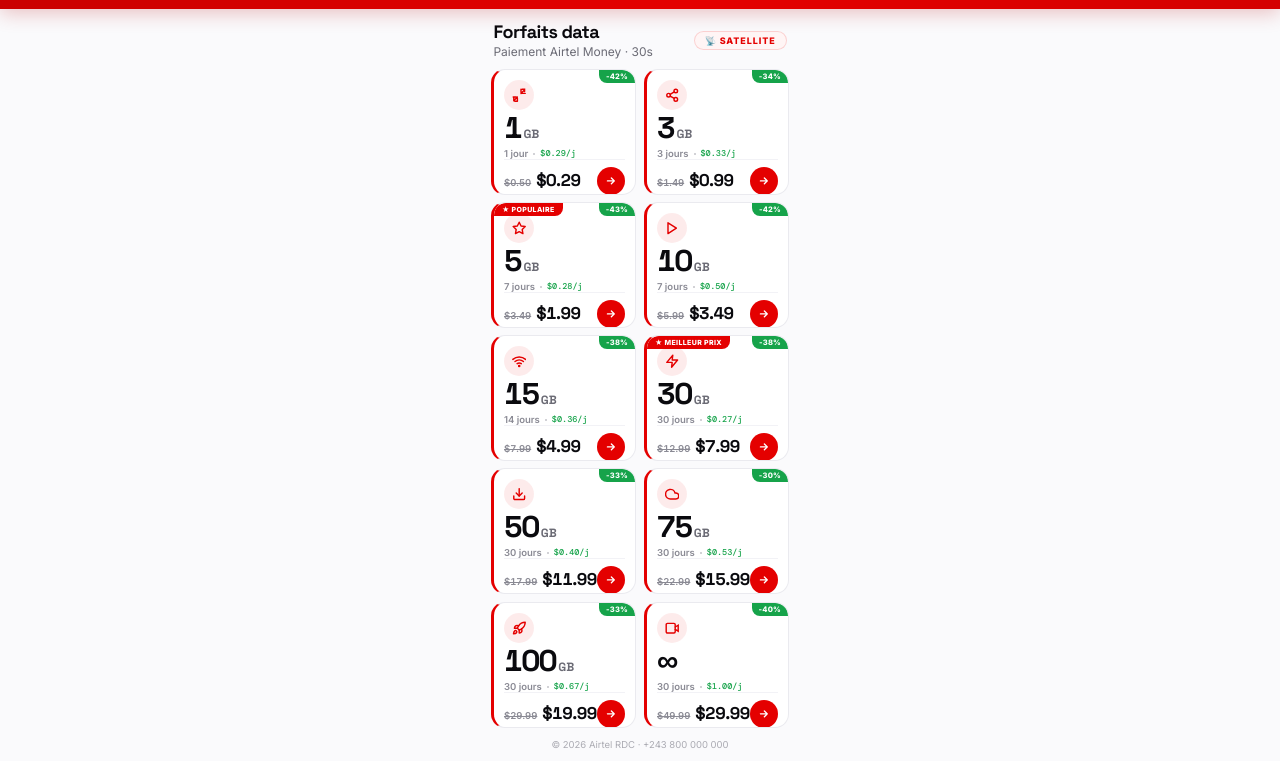
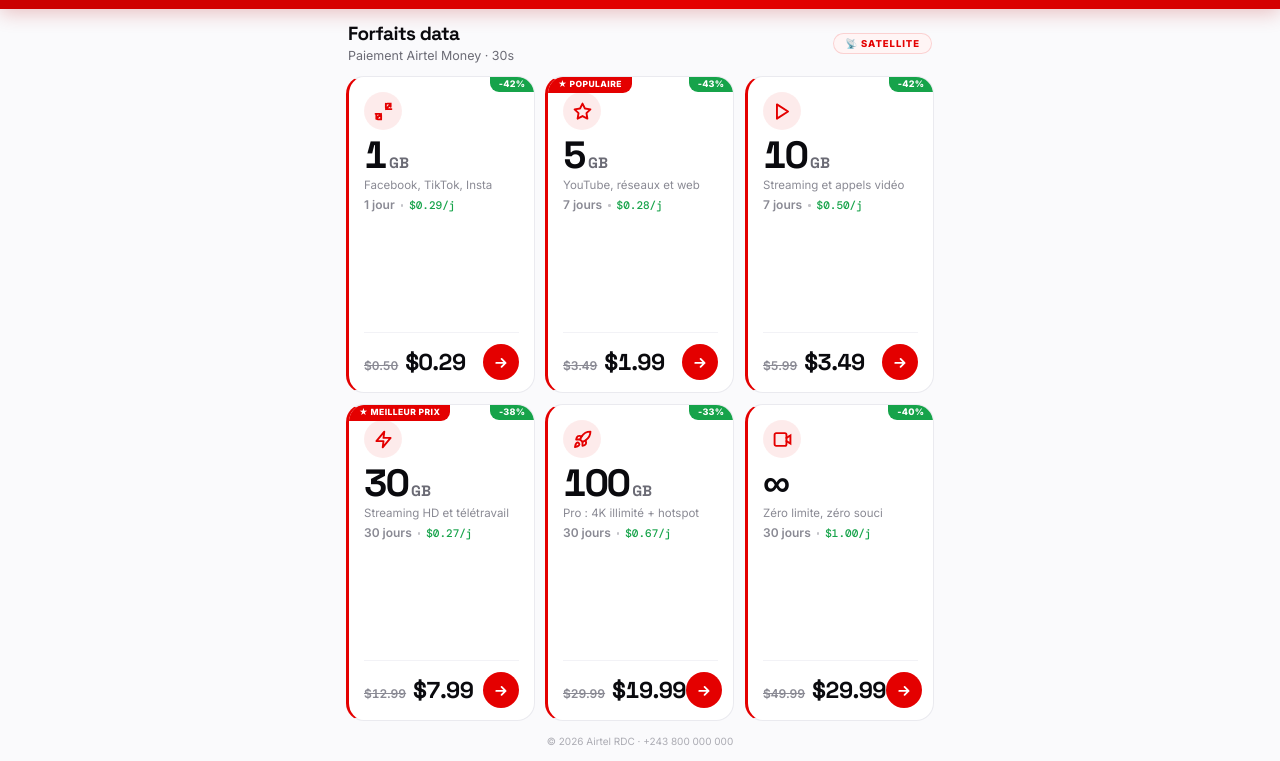
Before and after one commit to Masterkartel/airtelcongo-starlink, a plain HTML site: page index.html in a window 1280 px wide. Shown: the part 39-800 px from the top of the page. Drawn offline with nearby package versions, Linux system fonts and the light colour scheme.

Commit message:
Update index.html

```diff
--- a/index.html
+++ b/index.html
@@ -110,8 +110,8 @@ img,svg{display:block;max-width:100%}
 /* MAIN CONTENT — fills viewport below nav */
 .main{
   flex:1;min-height:0;display:flex;flex-direction:column;
-  padding:clamp(8px,2vw,14px) clamp(8px,2.5vw,14px) max(8px,var(--safe-b));
-  gap:clamp(6px,1.5vw,10px);
+  padding:clamp(10px,2.4vw,16px) clamp(10px,2.6vw,16px) max(10px,var(--safe-b));
+  gap:clamp(8px,1.8vw,12px);
   animation:pg-in .35s var(--ease) both;
   overflow:hidden;
 }
@@ -121,33 +121,33 @@ img,svg{display:block;max-width:100%}
   flex-shrink:0;display:flex;align-items:center;justify-content:space-between;gap:8px;
   padding:0 2px;
 }
-.header-left{display:flex;flex-direction:column;gap:1px}
-.header-title{font-family:var(--font-display);font-size:clamp(15px,4vw,18px);font-weight:700;letter-spacing:-.03em;color:var(--ink);line-height:1.2}
-.header-sub{font-size:clamp(10px,2.7vw,12px);color:var(--ink-3);line-height:1.3}
+.header-left{display:flex;flex-direction:column;gap:2px}
+.header-title{font-family:var(--font-display);font-size:clamp(16px,4.2vw,19px);font-weight:700;letter-spacing:-.03em;color:var(--ink);line-height:1.2}
+.header-sub{font-size:clamp(10.5px,2.8vw,12.5px);color:var(--ink-3);line-height:1.3}
 .header-badge{
   display:inline-flex;align-items:center;gap:5px;
-  padding:4px 10px;background:var(--red-soft);border:1px solid rgba(228,0,0,.15);
-  border-radius:999px;font-size:9px;font-weight:800;letter-spacing:.1em;text-transform:uppercase;
+  padding:5px 11px;background:var(--red-soft);border:1px solid rgba(228,0,0,.15);
+  border-radius:999px;font-size:9.5px;font-weight:800;letter-spacing:.1em;text-transform:uppercase;
   color:var(--red);line-height:1;flex-shrink:0;white-space:nowrap;
 }
 
-/* ═══ PLAN GRID ═══ */
+/* ═══ PLAN GRID — 6 cards, 2 cols × 3 rows ═══ */
 .plans{
   flex:1;min-height:0;
   display:grid;grid-template-columns:repeat(2,1fr);
-  grid-template-rows:repeat(5,1fr);
-  gap:clamp(4px,1vw,6px);
+  grid-template-rows:repeat(3,1fr);
+  gap:clamp(6px,1.6vw,10px);
   overflow:hidden;
 }
 
-/* ── card shell — uniform styling for every card ── */
+/* ── card shell — uniform, roomy ── */
 .plan-card{
   position:relative;
   background:#fff;
   border:1px solid var(--line);
-  border-left:3px solid var(--red);
-  border-radius:clamp(12px,3vw,14px);
-  padding:clamp(8px,2vw,10px) clamp(8px,2vw,10px) clamp(6px,1.5vw,8px);
+  border-left:3.5px solid var(--red);
+  border-radius:clamp(14px,3.4vw,18px);
+  padding:clamp(11px,2.6vw,15px) clamp(11px,2.6vw,15px) clamp(9px,2.2vw,12px);
   display:flex;flex-direction:column;
   text-align:left;cursor:pointer;
   transition:border-color .15s,transform .1s var(--spring),box-shadow .15s;
@@ -155,55 +155,55 @@ img,svg{display:block;max-width:100%}
 }
 .plan-card:active{transform:scale(.975)}
 
-/* ── icon circle — uniform ── */
+/* ── icon circle ── */
 .plan-icon-circle{
-  width:clamp(26px,6.5vw,30px);height:clamp(26px,6.5vw,30px);
+  width:clamp(30px,7vw,38px);height:clamp(30px,7vw,38px);
   border-radius:50%;
   display:grid;place-items:center;
   flex-shrink:0;
-  margin-bottom:clamp(2px,.5vw,3px);
+  margin-bottom:clamp(4px,.9vw,6px);
   background:rgba(228,0,0,.08);
   color:var(--red);
 }
-.plan-icon-circle svg{width:48%;height:48%}
+.plan-icon-circle svg{width:50%;height:50%}
 
 /* ── hero data ── */
 .plan-hero{
-  display:flex;align-items:baseline;gap:clamp(1px,.3vw,2px);
+  display:flex;align-items:baseline;gap:clamp(2px,.5vw,3px);
 }
 .plan-data{
   font-family:var(--font-display);
-  font-size:clamp(24px,6.2vw,30px);font-weight:800;
+  font-size:clamp(28px,7.4vw,38px);font-weight:800;
   letter-spacing:-.04em;line-height:1;color:var(--ink);
   font-feature-settings:'tnum';
 }
 .plan-unit{
   font-family:var(--font-display);
-  font-size:clamp(10px,2.5vw,12px);font-weight:700;
+  font-size:clamp(12px,3vw,15px);font-weight:700;
   color:var(--ink-3);letter-spacing:0;line-height:1;
 }
 
 /* ── short description ── */
 .plan-desc{
-  font-size:clamp(7.5px,1.9vw,9px);font-weight:500;
-  color:var(--ink-4);line-height:1.2;
+  font-size:clamp(9.5px,2.4vw,11.5px);font-weight:500;
+  color:var(--ink-4);line-height:1.25;
   white-space:nowrap;overflow:hidden;text-overflow:ellipsis;
-  margin:clamp(1px,.3vw,2px) 0 0;
+  margin:clamp(3px,.7vw,4px) 0 0;
 }
 
 /* ── validity + per-day ── */
 .plan-val-line{
-  display:flex;align-items:center;gap:clamp(3px,.8vw,5px);
-  margin:clamp(3px,.7vw,4px) 0 0;
+  display:flex;align-items:center;gap:clamp(4px,1vw,6px);
+  margin:clamp(5px,1.1vw,7px) 0 0;
 }
 .plan-validity{
-  font-size:clamp(8px,2vw,9.5px);font-weight:600;
+  font-size:clamp(10px,2.5vw,12px);font-weight:600;
   color:var(--ink-4);line-height:1;
 }
-.plan-dot{width:2px;height:2px;border-radius:50%;background:var(--ink-4);flex-shrink:0;opacity:.5}
+.plan-dot{width:2.5px;height:2.5px;border-radius:50%;background:var(--ink-4);flex-shrink:0;opacity:.5}
 .plan-perday{
   font-family:var(--font-mono);
-  font-size:clamp(7px,1.8vw,8.5px);font-weight:500;
+  font-size:clamp(9px,2.3vw,11px);font-weight:500;
   color:var(--ok);line-height:1;
   font-feature-settings:'tnum';
 }
@@ -218,49 +218,49 @@ img,svg{display:block;max-width:100%}
 /* ── price bar ── */
 .plan-price-bar{
   display:flex;align-items:center;justify-content:space-between;
-  padding-top:clamp(5px,1.2vw,7px);
+  padding-top:clamp(8px,1.9vw,11px);
 }
-.plan-price-left{display:flex;align-items:baseline;gap:clamp(3px,.8vw,5px)}
+.plan-price-left{display:flex;align-items:baseline;gap:clamp(5px,1.2vw,7px)}
 .plan-was{
-  font-size:clamp(8px,2vw,9.5px);font-weight:600;
+  font-size:clamp(10px,2.5vw,12px);font-weight:600;
   color:var(--ink-4);text-decoration:line-through;
   font-feature-settings:'tnum';line-height:1;
 }
 .plan-price{
   font-family:var(--font-display);
-  font-size:clamp(14px,3.5vw,17px);font-weight:800;
+  font-size:clamp(19px,4.8vw,23px);font-weight:800;
   letter-spacing:-.03em;color:var(--ink);line-height:1;
   font-feature-settings:'tnum';
 }
 
-/* CTA arrow — compact, uniform */
+/* CTA arrow */
 .plan-cta{
-  width:clamp(24px,6vw,28px);height:clamp(24px,6vw,28px);
+  width:clamp(30px,7.4vw,36px);height:clamp(30px,7.4vw,36px);
   border-radius:50%;flex-shrink:0;
   display:grid;place-items:center;
   background:var(--red);
   transition:background .12s,transform .12s var(--spring);
 }
-.plan-cta svg{width:42%;height:42%;color:#fff}
+.plan-cta svg{width:44%;height:44%;color:#fff}
 .plan-card:active .plan-cta{transform:scale(.9)}
 
 /* savings badge */
 .plan-save{
   position:absolute;top:0;right:0;
-  padding:1.5px clamp(5px,1.3vw,7px) 2px;
+  padding:2px clamp(7px,1.7vw,9px) 2.5px;
   background:var(--ok);color:#fff;
-  font-size:clamp(6.5px,1.6vw,7.5px);font-weight:800;letter-spacing:.03em;
-  border-radius:0 clamp(10px,2.5vw,12px) 0 clamp(6px,1.5vw,8px);
+  font-size:clamp(7.5px,1.9vw,9px);font-weight:800;letter-spacing:.03em;
+  border-radius:0 clamp(11px,2.7vw,14px) 0 clamp(7px,1.7vw,9px);
   line-height:1.2;
 }
 
 /* popular label */
 .plan-pop-label{
   position:absolute;top:0;left:0;
-  padding:1.5px clamp(6px,1.5vw,8px) 2px;
+  padding:2px clamp(8px,1.9vw,10px) 2.5px;
   background:var(--red);color:#fff;
-  font-size:clamp(6px,1.5vw,7px);font-weight:800;letter-spacing:.05em;text-transform:uppercase;
-  border-radius:clamp(10px,2.5vw,12px) 0 clamp(6px,1.5vw,8px) 0;
+  font-size:clamp(7px,1.7vw,8.5px);font-weight:800;letter-spacing:.05em;text-transform:uppercase;
+  border-radius:clamp(11px,2.7vw,14px) 0 clamp(7px,1.7vw,9px) 0;
   line-height:1.3;
 }
 
@@ -274,8 +274,8 @@ img,svg{display:block;max-width:100%}
 /* FOOTER INLINE */
 .footer-inline{
   flex-shrink:0;text-align:center;
-  font-size:clamp(8px,2vw,9.5px);color:var(--ink-4);line-height:1.2;
-  padding:1px 0;opacity:.7;
+  font-size:clamp(8.5px,2.1vw,10px);color:var(--ink-4);line-height:1.2;
+  padding:2px 0;opacity:.7;
 }
 
 /* ═══ SHEET ═══ */
@@ -377,40 +377,42 @@ img,svg{display:block;max-width:100%}
 
 html,*{-webkit-text-size-adjust:100%!important;text-size-adjust:100%!important}
 
-/* Shorter screens */
+/* Shorter screens — softened now that we have only 3 rows */
 @media(max-height:640px){
-  .nav{height:calc(42px + var(--safe-t))}
-  .nav-logo{height:18px}
-  .header-title{font-size:13px}
-  .plan-card{padding:6px 7px 5px;border-radius:9px}
-  .plan-data{font-size:20px}
-  .plan-unit{font-size:9px}
-  .plan-price{font-size:12px}
-  .plan-was{font-size:7px}
-  .plan-save{font-size:5.5px;padding:1px 4px}
-  .plan-pop-label{font-size:5px;padding:1px 5px}
-  .plans{gap:3px}
-  .plan-validity{font-size:7px}
-  .plan-perday{font-size:6.5px}
-  .plan-desc{font-size:6.5px}
-  .plan-cta{width:18px;height:18px}
-  .plan-icon-circle{width:20px;height:20px}
-  .plan-val-line{margin:2px 0 0}
-  .plan-price-bar{padding-top:3px}
-  .sh-view#viewPhone{gap:10px}
+  .nav{height:calc(44px + var(--safe-t))}
+  .nav-logo{height:20px}
+  .main{padding:8px 10px max(8px,var(--safe-b));gap:6px}
+  .header-title{font-size:14px}
+  .header-sub{font-size:10px}
+  .plans{gap:5px}
+  .plan-card{padding:8px 9px 7px;border-radius:11px;border-left-width:3px}
+  .plan-icon-circle{width:26px;height:26px;margin-bottom:3px}
+  .plan-data{font-size:24px}
+  .plan-unit{font-size:10px}
+  .plan-desc{font-size:8px;margin-top:2px}
+  .plan-val-line{margin-top:3px}
+  .plan-validity{font-size:8.5px}
+  .plan-perday{font-size:7.5px}
+  .plan-price-bar{padding-top:6px}
+  .plan-was{font-size:8.5px}
+  .plan-price{font-size:16px}
+  .plan-cta{width:26px;height:26px}
+  .plan-save{font-size:6.5px;padding:1.5px 6px 2px}
+  .plan-pop-label{font-size:6px;padding:1.5px 7px 2px}
   .sh-phone-hint{display:none}
 }
 @media(max-width:360px){
   .main{padding:6px 6px max(6px,var(--safe-b))}
   .plans{gap:4px}
-  .plan-card{padding:6px 7px 5px}
+  .plan-card{padding:8px 8px 6px}
 }
 @media(min-width:430px){
-  .main{padding:12px 14px max(10px,var(--safe-b))}
-  .plans{gap:7px}
+  .main{padding:14px 16px max(12px,var(--safe-b))}
+  .plans{gap:10px}
 }
 @media(min-width:600px){
-  .main{max-width:560px;margin-inline:auto}
+  .main{max-width:620px;margin-inline:auto}
+  .plans{grid-template-columns:repeat(3,1fr);grid-template-rows:repeat(2,1fr)}
 }
 </style>
 </head>
@@ -529,7 +531,7 @@ html,*{-webkit-text-size-adjust:100%!important;text-size-adjust:100%!important}
 <script>
 'use strict';
 
-/* ═══ PLANS DATA ═══ */
+/* ═══ PLANS DATA — 6 curés, 2 cols × 3 rows ═══ */
 var PLANS = [
   {
     id:'d3', name:'1 GB', validity:'1 jour', days:1, price:'$0.29', wasPrice:'$0.50',
@@ -537,13 +539,6 @@ var PLANS = [
     desc:'Facebook, TikTok, Insta',
     fullDesc:'1 GB pour une journée bien remplie : réseaux sociaux, messagerie, navigation web et emails sans compter.',
     includes:['1 GB de données','Facebook, Instagram, TikTok','Navigation web','Valable 24 heures']
-  },
-  {
-    id:'d4', name:'3 GB', validity:'3 jours', days:3, price:'$0.99', wasPrice:'$1.49',
-    tag:'Weekend', icon:'share',
-    desc:'Réseaux sociaux et musique',
-    fullDesc:'3 GB pour un weekend connecté : réseaux sociaux, messagerie et navigation web pendant 3 jours.',
-    includes:['3 GB de données','Réseaux sociaux','Navigation web','Valable 3 jours']
   },
   {
     id:'d5', name:'5 GB', validity:'7 jours', days:7, price:'$1.99', wasPrice:'$3.49',
@@ -560,32 +555,11 @@ var PLANS = [
     includes:['10 GB de données','Streaming vidéo HD','Appels vidéo WhatsApp','Valable 7 jours']
   },
   {
-    id:'d7', name:'15 GB', validity:'14 jours', days:14, price:'$4.99', wasPrice:'$7.99',
-    tag:'Bi-hebdo', icon:'wifi',
-    desc:'HD, appels et navigation',
-    fullDesc:'15 GB pour deux semaines : streaming, appels vidéo et navigation confortable sans interruption.',
-    includes:['15 GB de données','Streaming vidéo','Appels vidéo','Valable 14 jours']
-  },
-  {
     id:'d8', name:'30 GB', validity:'30 jours', days:30, price:'$7.99', wasPrice:'$12.99',
     tag:'Meilleur prix', popular:true, icon:'zap',
     desc:'Streaming HD et télétravail',
     fullDesc:'30 GB pour streamer, travailler et naviguer sans compter pendant tout le mois. Le forfait mensuel recommandé.',
     includes:['30 GB de données','Streaming HD illimité','Télétravail confortable','Valable 30 jours']
-  },
-  {
-    id:'d9', name:'50 GB', validity:'30 jours', days:30, price:'$11.99', wasPrice:'$17.99',
-    tag:'Famille', icon:'download',
-    desc:'Partage familial + 4K',
-    fullDesc:'50 GB pour toute la famille : streaming, téléchargements, cloud et partage de connexion pendant tout le mois.',
-    includes:['50 GB de données','Streaming HD','Téléchargements','Partage de connexion','Valable 30 jours']
-  },
-  {
-    id:'d10', name:'75 GB', validity:'30 jours', days:30, price:'$15.99', wasPrice:'$22.99',
-    tag:'Premium', icon:'cloud',
-    desc:'Cloud, 4K et hotspot',
-    fullDesc:'75 GB pour un usage intensif : streaming 4K, télétravail, cloud et partage de connexion sans limite.',
-    includes:['75 GB de données','Streaming 4K','Cloud et sauvegarde','Partage de connexion','Valable 30 jours']
   },
   {
     id:'d11', name:'100 GB', validity:'30 jours', days:30, price:'$19.99', wasPrice:'$29.99',
@@ -639,16 +613,11 @@ function navigate(url){
 
 /* ═══ RENDER PLANS ═══ */
 var ICONS = {
-  web:'<svg viewBox="0 0 24 24" fill="none" stroke="currentColor" stroke-width="2.4" stroke-linecap="round"><circle cx="12" cy="12" r="10"/><path d="M2 12h20M12 2a15.3 15.3 0 0 1 4 10 15.3 15.3 0 0 1-4 10 15.3 15.3 0 0 1-4-10 15.3 15.3 0 0 1 4-10z"/></svg>',
   social:'<svg viewBox="0 0 24 24" fill="none" stroke="currentColor" stroke-width="2.4" stroke-linecap="round"><path d="M17 2h4v4M15 9l6.1-6.1M9 22H5a2 2 0 0 1-2-2v-4m6-1L2.9 21.1M15 2v5a2 2 0 0 0 2 2h5M2 15h5a2 2 0 0 1 2 2v5"/></svg>',
   play:'<svg viewBox="0 0 24 24" fill="none" stroke="currentColor" stroke-width="2.4" stroke-linecap="round" stroke-linejoin="round"><polygon points="5 3 19 12 5 21 5 3"/></svg>',
   video:'<svg viewBox="0 0 24 24" fill="none" stroke="currentColor" stroke-width="2.4" stroke-linecap="round"><rect x="2" y="4" width="15" height="16" rx="2"/><path d="M17 10l5-3v10l-5-3"/></svg>',
   zap:'<svg viewBox="0 0 24 24" fill="none" stroke="currentColor" stroke-width="2.4" stroke-linecap="round" stroke-linejoin="round"><polygon points="13 2 3 14 12 14 11 22 21 10 12 10 13 2"/></svg>',
-  cloud:'<svg viewBox="0 0 24 24" fill="none" stroke="currentColor" stroke-width="2.4" stroke-linecap="round"><path d="M18 10h-1.26A8 8 0 1 0 9 20h9a5 5 0 0 0 0-10z"/></svg>',
   rocket:'<svg viewBox="0 0 24 24" fill="none" stroke="currentColor" stroke-width="2.4" stroke-linecap="round" stroke-linejoin="round"><path d="M4.5 16.5c-1.5 1.26-2 5-2 5s3.74-.5 5-2c.71-.84.7-2.13-.09-2.91a2.18 2.18 0 0 0-2.91-.09z"/><path d="M12 15l-3-3a22 22 0 0 1 2-3.95A12.88 12.88 0 0 1 22 2c0 2.72-.78 7.5-6 11a22.35 22.35 0 0 1-4 2z"/><path d="M9 12H4s.55-3.03 2-4c1.62-1.08 5 0 5 0"/><path d="M12 15v5s3.03-.55 4-2c1.08-1.62 0-5 0-5"/></svg>',
-  wifi:'<svg viewBox="0 0 24 24" fill="none" stroke="currentColor" stroke-width="2.4" stroke-linecap="round"><path d="M5 12.55a11 11 0 0 1 14.08 0"/><path d="M1.42 9a16 16 0 0 1 21.16 0"/><path d="M8.53 16.11a6 6 0 0 1 6.95 0"/><circle cx="12" cy="20" r="1" fill="currentColor"/></svg>',
-  download:'<svg viewBox="0 0 24 24" fill="none" stroke="currentColor" stroke-width="2.4" stroke-linecap="round" stroke-linejoin="round"><path d="M21 15v4a2 2 0 0 1-2 2H5a2 2 0 0 1-2-2v-4"/><polyline points="7 10 12 15 17 10"/><line x1="12" y1="15" x2="12" y2="3"/></svg>',
-  share:'<svg viewBox="0 0 24 24" fill="none" stroke="currentColor" stroke-width="2.4" stroke-linecap="round"><circle cx="18" cy="5" r="3"/><circle cx="6" cy="12" r="3"/><circle cx="18" cy="19" r="3"/><line x1="8.59" y1="13.51" x2="15.42" y2="17.49"/><line x1="15.41" y1="6.51" x2="8.59" y2="10.49"/></svg>',
   star:'<svg viewBox="0 0 24 24" fill="none" stroke="currentColor" stroke-width="2.4" stroke-linecap="round" stroke-linejoin="round"><polygon points="12 2 15.09 8.26 22 9.27 17 14.14 18.18 21.02 12 17.77 5.82 21.02 7 14.14 2 9.27 8.91 8.26 12 2"/></svg>'
 };
 
```
